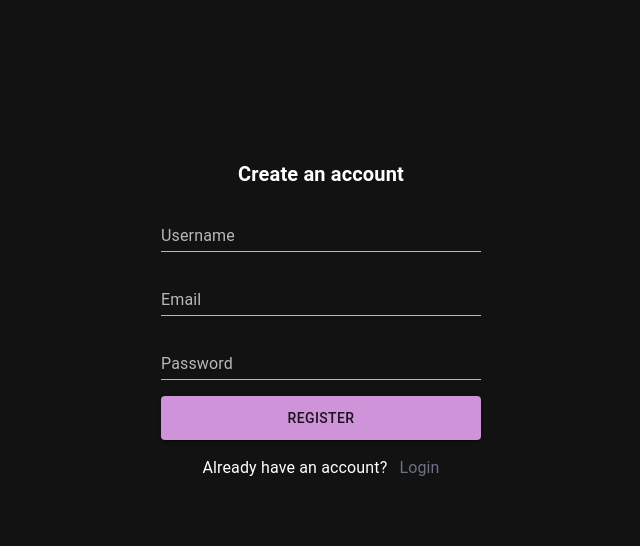
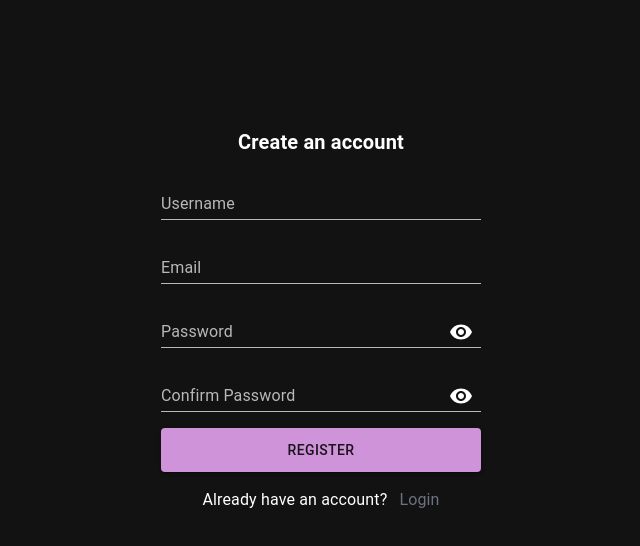
Before and after one commit to Derek1086/blog-app, a React (Vite) app in the folder frontend/: page /register in a window 1280 px wide. Shown: the top 546 px of the page, without its empty margins (319-959 px from the left). Built offline with nearby package versions, Linux system fonts and the light colour scheme; no server answers.

Commit message:
login and register overhaul

```diff
--- a/frontend/src/pages/Login.jsx
+++ b/frontend/src/pages/Login.jsx
@@ -5,6 +5,13 @@ import { URL } from "../url";
 import { UserContext } from "../context/UserContext";
 import TextField from "@mui/material/TextField";
 import Button from "@mui/material/Button";
+import IconButton from "@mui/material/IconButton";
+import Input from "@mui/material/Input";
+import FormControl from "@mui/material/FormControl";
+import InputLabel from "@mui/material/InputLabel";
+import InputAdornment from "@mui/material/InputAdornment";
+import Visibility from "@mui/icons-material/Visibility";
+import VisibilityOff from "@mui/icons-material/VisibilityOff";
 
 const Login = () => {
   const [email, setEmail] = useState("");
@@ -16,6 +23,13 @@ const Login = () => {
   });
   const { setUser } = useContext(UserContext);
   const navigate = useNavigate();
+  const [showPassword, setShowPassword] = useState(false);
+
+  const handleClickShowPassword = () => setShowPassword((show) => !show);
+
+  const handleMouseDownPassword = (event) => {
+    event.preventDefault();
+  };
 
   const handleLogin = async () => {
     if (email.trim() === "") {
@@ -51,41 +65,57 @@ const Login = () => {
     } catch (err) {
       setError({
         open: true,
-        message: "Invalid login",
+        message: "Invalid email/username or password",
         type: "login",
       });
       console.log(err);
     }
   };
+
   return (
     <>
       <div className="w-full flex justify-center items-center h-[80vh] ">
         <div className="flex flex-col justify-center items-center space-y-4 w-[80%] md:w-[25%]">
-          <h1 className="text-xl font-bold text-left">
-            Log in to your account
-          </h1>
+          <h1 className="text-xl font-bold text-left">Log in</h1>
           {error.open === true && (
             <h3 className="text-red-500 text-sm ">{error.message}</h3>
           )}
           <TextField
             onChange={(e) => setEmail(e.target.value)}
             id="standard-basic"
-            label="Email"
+            label="Email or Username"
             variant="standard"
             color="secondary"
             style={{ width: "100%" }}
             error={error.type === "email" && error.open === true}
           />
-          <TextField
-            onChange={(e) => setPassword(e.target.value)}
-            id="standard-basic"
-            type="password"
-            label="Password"
-            variant="standard"
-            color="secondary"
-            style={{ width: "100%" }}
-            error={error.type === "password" && error.open === true}
-          />
+          <FormControl sx={{ width: "100%" }} variant="standard">
+            <InputLabel
+              htmlFor="standard-adornment-password"
+              color="secondary"
+              error={error.type === "password" && error.open === true}
+            >
+              Password
+            </InputLabel>
+            <Input
+              id="standard-adornment-password"
+              color="secondary"
+              error={error.type === "password" && error.open === true}
+              onChange={(e) => setPassword(e.target.value)}
+              type={showPassword ? "text" : "password"}
+              endAdornment={
+                <InputAdornment position="end">
+                  <IconButton
+                    aria-label="toggle password visibility"
+                    onClick={handleClickShowPassword}
+                    onMouseDown={handleMouseDownPassword}
+                  >
+                    {showPassword ? <VisibilityOff /> : <Visibility />}
+                  </IconButton>
+                </InputAdornment>
+              }
+            />
+          </FormControl>
           <Button
             onClick={handleLogin}
             variant="contained"
--- a/frontend/src/pages/Register.jsx
+++ b/frontend/src/pages/Register.jsx
@@ -4,17 +4,35 @@ import axios from "axios";
 import { URL } from "../url";
 import TextField from "@mui/material/TextField";
 import Button from "@mui/material/Button";
+import IconButton from "@mui/material/IconButton";
+import Input from "@mui/material/Input";
+import FormControl from "@mui/material/FormControl";
+import InputLabel from "@mui/material/InputLabel";
+import InputAdornment from "@mui/material/InputAdornment";
+import Visibility from "@mui/icons-material/Visibility";
+import VisibilityOff from "@mui/icons-material/VisibilityOff";
 
 const Register = () => {
   const [username, setUsername] = useState("");
   const [email, setEmail] = useState("");
   const [password, setPassword] = useState("");
+  const [confirmedpassword, setConfirmedPassword] = useState("");
   const [error, setError] = useState({
     open: false,
     message: "Invalid username or pw",
     type: "",
   });
   const navigate = useNavigate();
+  const [showPassword, setShowPassword] = useState(false);
+  const [showConfirmedPassword, setShowConfirmedPassword] = useState(false);
+
+  const handleClickShowPassword = () => setShowPassword((show) => !show);
+  const handleClickShowConfirmedPassword = () =>
+    setShowConfirmedPassword((show) => !show);
+
+  const handleMouseDownPassword = (event) => {
+    event.preventDefault();
+  };
 
   const handleRegister = async () => {
     if (username.trim() === "") {
@@ -33,11 +51,35 @@ const Register = () => {
       });
       return;
     }
+    if (!email.includes("@")) {
+      setError({
+        open: true,
+        message: "Invalid email",
+        type: "email",
+      });
+      return;
+    }
     if (password.trim() === "") {
       setError({
         open: true,
         message: "Password cannot be empty",
         type: "password",
+      });
+      return;
+    }
+    if (confirmedpassword.trim() === "") {
+      setError({
+        open: true,
+        message: "Password cannot be empty",
+        type: "confirmedpassword",
+      });
+      return;
+    }
+    if (password !== confirmedpassword) {
+      setError({
+        open: true,
+        message: "Passwords do not match",
+        type: "confirmedpassword",
       });
       return;
     }
@@ -60,7 +102,7 @@ const Register = () => {
     } catch (err) {
       setError({
         open: true,
-        message: "Invalid credentials",
+        message: "Invalid Credentials",
         type: "login",
       });
       console.log(err);
@@ -93,7 +135,61 @@ const Register = () => {
             style={{ width: "100%" }}
             error={error.type === "email" && error.open === true}
           />
-          <TextField
+          <FormControl sx={{ width: "100%" }} variant="standard">
+            <InputLabel
+              htmlFor="standard-adornment-password"
+              color="secondary"
+              error={error.type === "password" && error.open === true}
+            >
+              Password
+            </InputLabel>
+            <Input
+              id="standard-adornment-password"
+              color="secondary"
+              error={error.type === "password" && error.open === true}
+              onChange={(e) => setPassword(e.target.value)}
+              type={showPassword ? "text" : "password"}
+              endAdornment={
+                <InputAdornment position="end">
+                  <IconButton
+                    aria-label="toggle password visibility"
+                    onClick={handleClickShowPassword}
+                    onMouseDown={handleMouseDownPassword}
+                  >
+                    {showPassword ? <VisibilityOff /> : <Visibility />}
+                  </IconButton>
+                </InputAdornment>
+              }
+            />
+          </FormControl>
+          <FormControl sx={{ width: "100%" }} variant="standard">
+            <InputLabel
+              htmlFor="standard-adornment-password"
+              color="secondary"
+              error={error.type === "confirmedpassword" && error.open === true}
+            >
+              Confirm Password
+            </InputLabel>
+            <Input
+              id="standard-adornment-password"
+              color="secondary"
+              error={error.type === "password" && error.open === true}
+              onChange={(e) => setConfirmedPassword(e.target.value)}
+              type={showConfirmedPassword ? "text" : "password"}
+              endAdornment={
+                <InputAdornment position="end">
+                  <IconButton
+                    aria-label="toggle password visibility"
+                    onClick={handleClickShowConfirmedPassword}
+                    onMouseDown={handleMouseDownPassword}
+                  >
+                    {showConfirmedPassword ? <VisibilityOff /> : <Visibility />}
+                  </IconButton>
+                </InputAdornment>
+              }
+            />
+          </FormControl>
+          {/* <TextField
             onChange={(e) => setPassword(e.target.value)}
             id="standard-basic"
             label="Password"
@@ -102,7 +198,17 @@ const Register = () => {
             color="secondary"
             style={{ width: "100%" }}
             error={error.type === "password" && error.open === true}
-          />
+          /> */}
+          {/* <TextField
+            onChange={(e) => setConfirmedPassword(e.target.value)}
+            id="standard-basic"
+            label="Confirm Password"
+            type="password"
+            variant="standard"
+            color="secondary"
+            style={{ width: "100%" }}
+            error={error.type === "confirmedpassword" && error.open === true}
+          /> */}
           <Button
             onClick={handleRegister}
             variant="contained"
```
Also changed, not shown: 2 other files (tests, documents, lock files or other folders).
